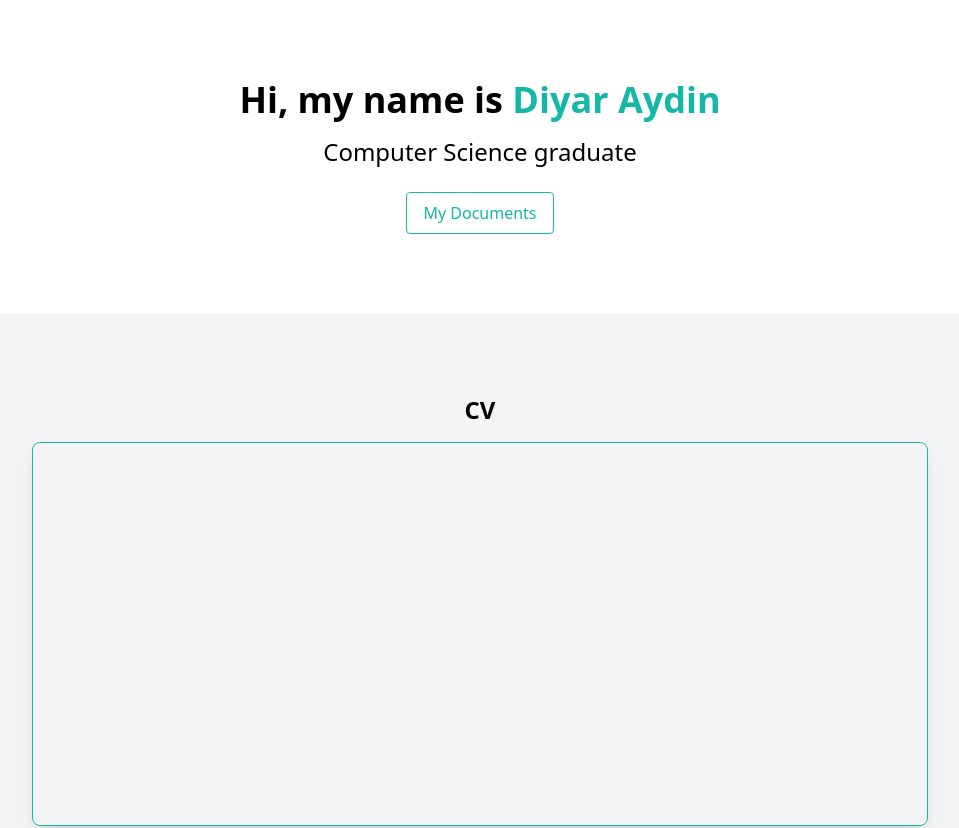
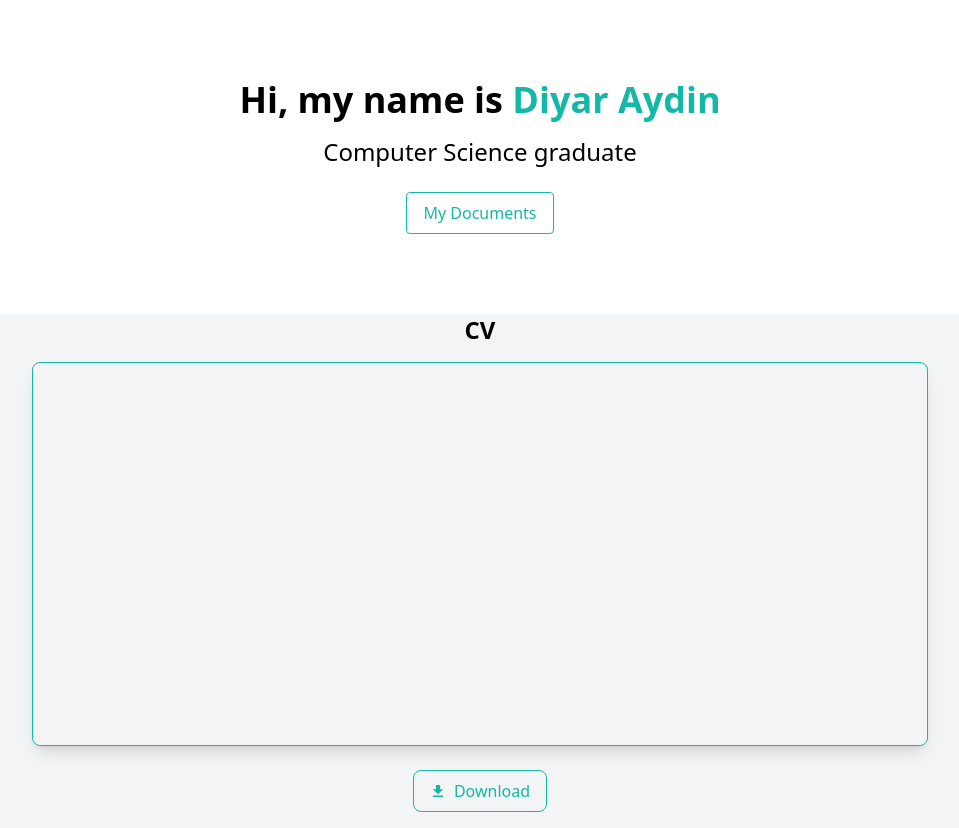
Before and after one commit to daydinn/MyPortfolio, a React (Create React App) app: page /infos in a window 1280 px wide. Shown: the top 828 px of the page, without its empty margins (160-1119 px from the left). Built offline with nearby package versions, Linux system fonts and the light colour scheme.

Commit message:
Margin top fixed in My Projets page

```diff
--- a/src/components/Infos.jsx
+++ b/src/components/Infos.jsx
@@ -3,7 +3,7 @@ import { IoMdDownload } from 'react-icons/io';
 
 const Infos = () => {
   return (
-    <div className="text-center py-20 bg-gray-100">
+    <div className="text-center pb-20 bg-gray-100">
 
 
       {/* Display and download CV */}
```
